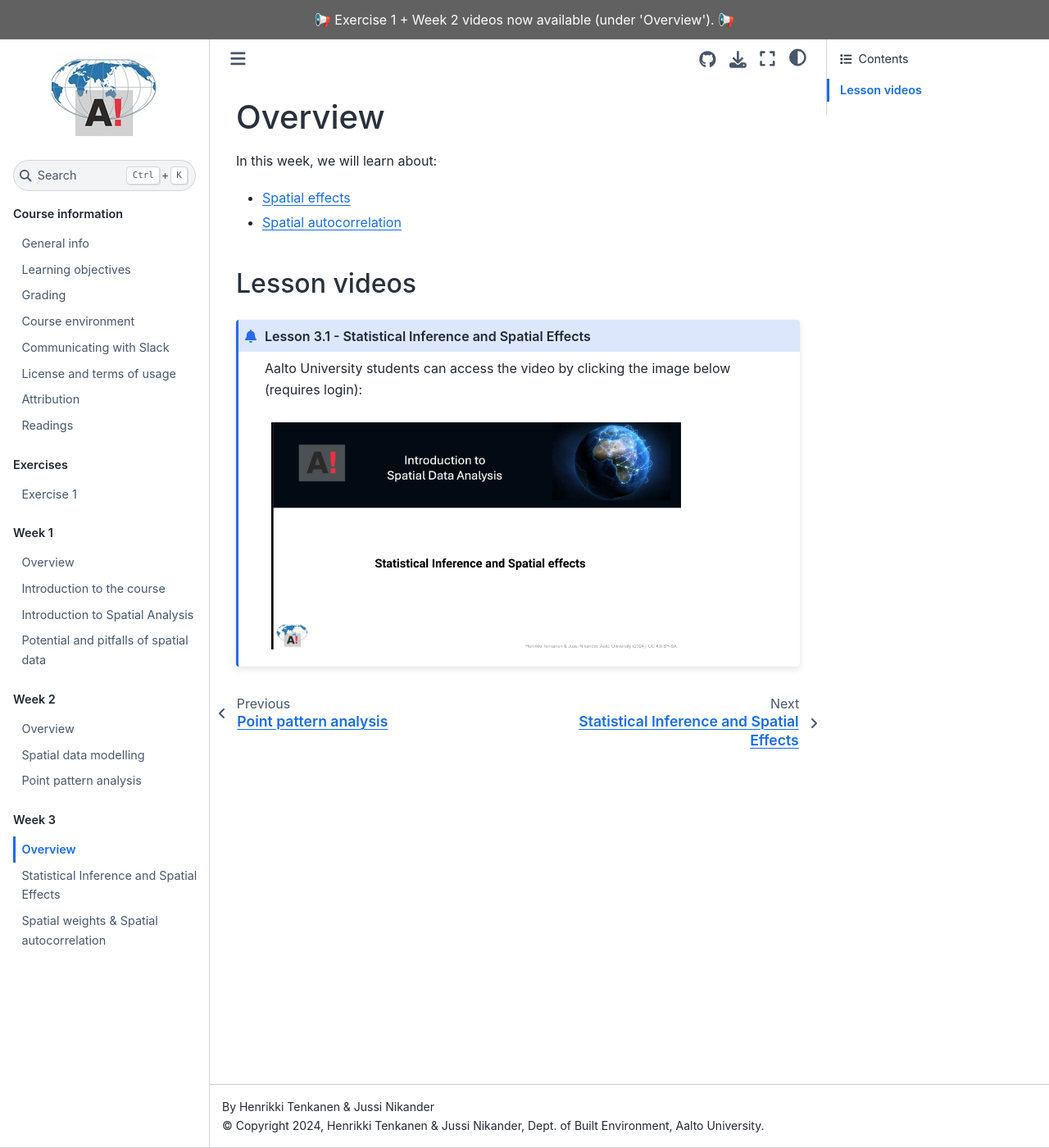
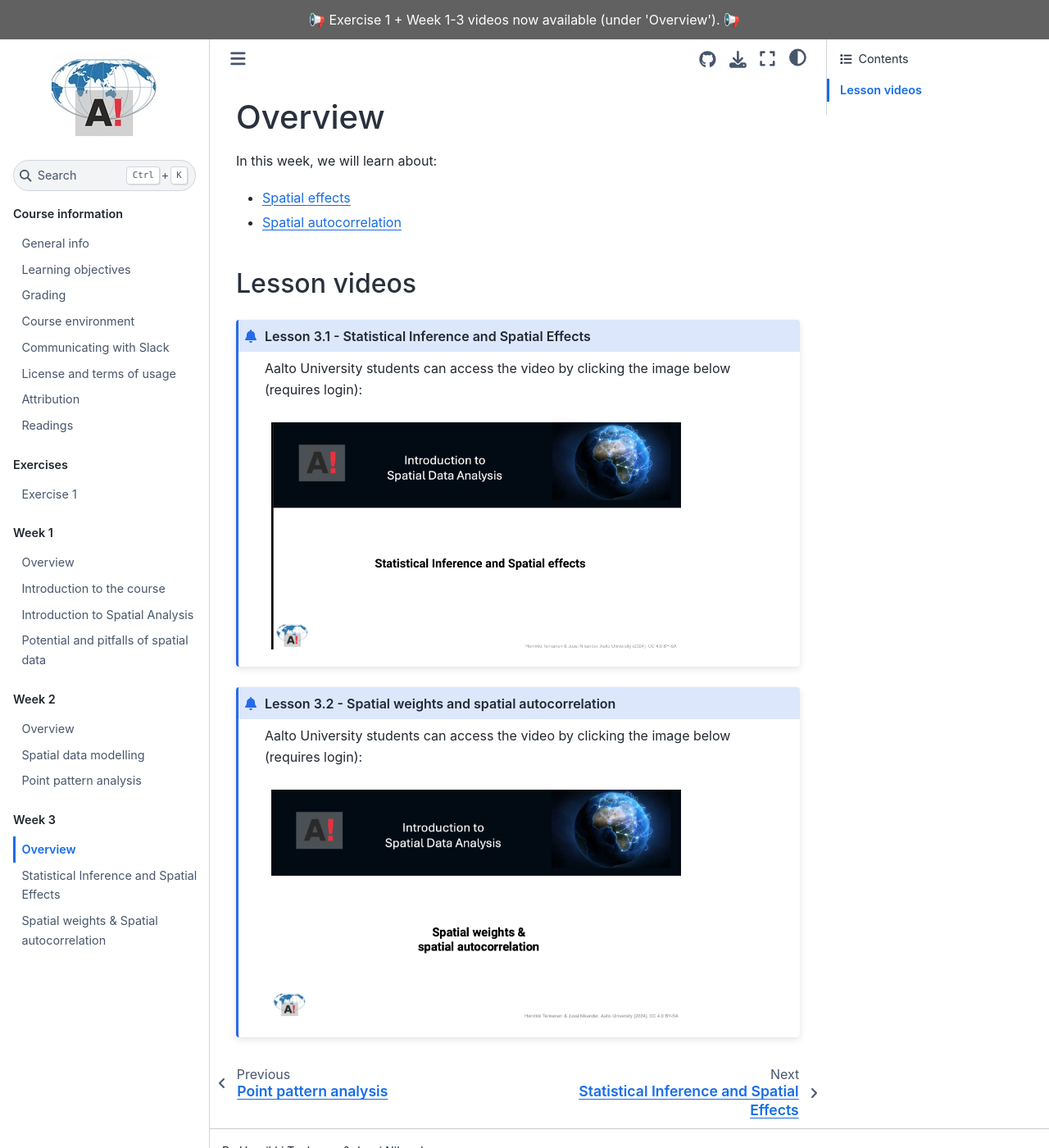
Before and after one commit to AaltoGIS/IntroSDA, a Sphinx documentation site: the page built from source/lessons/L3/overview.rst, in a window 1280 px wide and 1400 px high. Shown: the whole window at 82% size. Built offline with Sphinx 7.4.7 and the Sphinx Book theme 1.1.4, drawn with Linux system fonts in a browser that asks for light colours; pages that are not in the unit, such as notebooks, are missing from menus.

Commit message:
Add Lesson 3.2 video

```diff
--- a/source/conf.py
+++ b/source/conf.py
@@ -88,7 +88,7 @@ html_theme_options = {
     },
 
     # Possible announcement for the page
-    "announcement": ("📢 Exercise 1 + Week 2 videos now available (under 'Overview'). 📢"),
+    "announcement": ("📢 Exercise 1 + Week 1-3 videos now available (under 'Overview'). 📢"),
 }
 
 # Allow errors
--- a/source/lessons/L3/overview.rst
+++ b/source/lessons/L3/overview.rst
@@ -19,9 +19,11 @@ Lesson videos
         :width: 500px
         :align: left
 
-..    .. admonition:: Lesson 3.2 - Spatial autocorrelation
-        Aalto University students can access the video by clicking the image below (requires login):
-        .. figure:: img/Lesson3.2.png
-            :target: https://aalto.cloud.panopto.eu/Panopto/Pages/Viewer.aspx?id=a08cd239-9595-48e1-a1af-b0b801061a18
-            :width: 500px
-            :align: left
+.. admonition:: Lesson 3.2 - Spatial weights and spatial autocorrelation
+
+    Aalto University students can access the video by clicking the image below (requires login):
+
+    .. figure:: img/Lesson3.2.png
+        :target: https://aalto.cloud.panopto.eu/Panopto/Pages/Viewer.aspx?id=4f84db08-1e67-4830-87c1-b1fe00779138
+        :width: 500px
+        :align: left
```
Also changed, not shown: source/lessons/L3/img/Lesson3.2.png.
